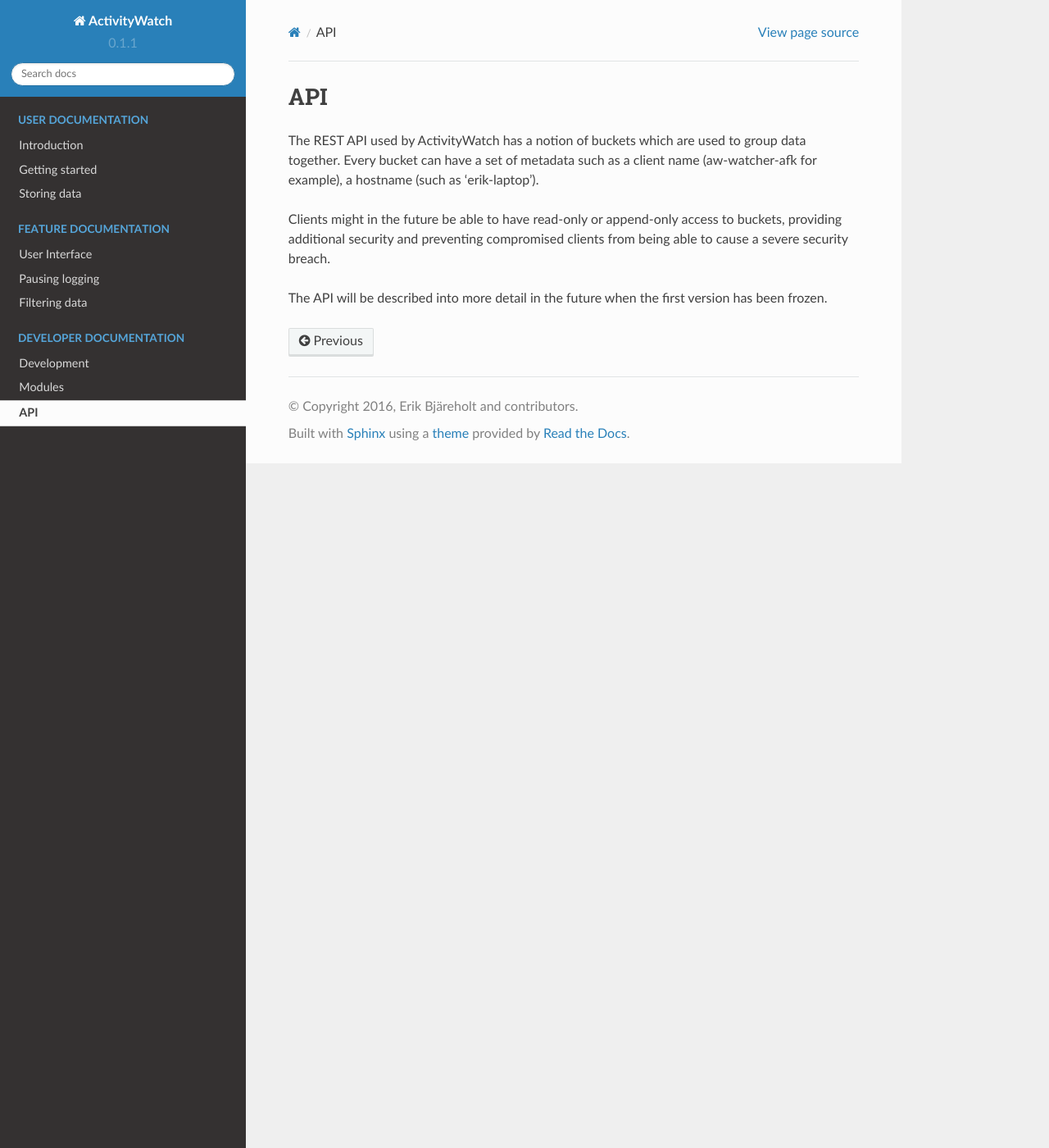
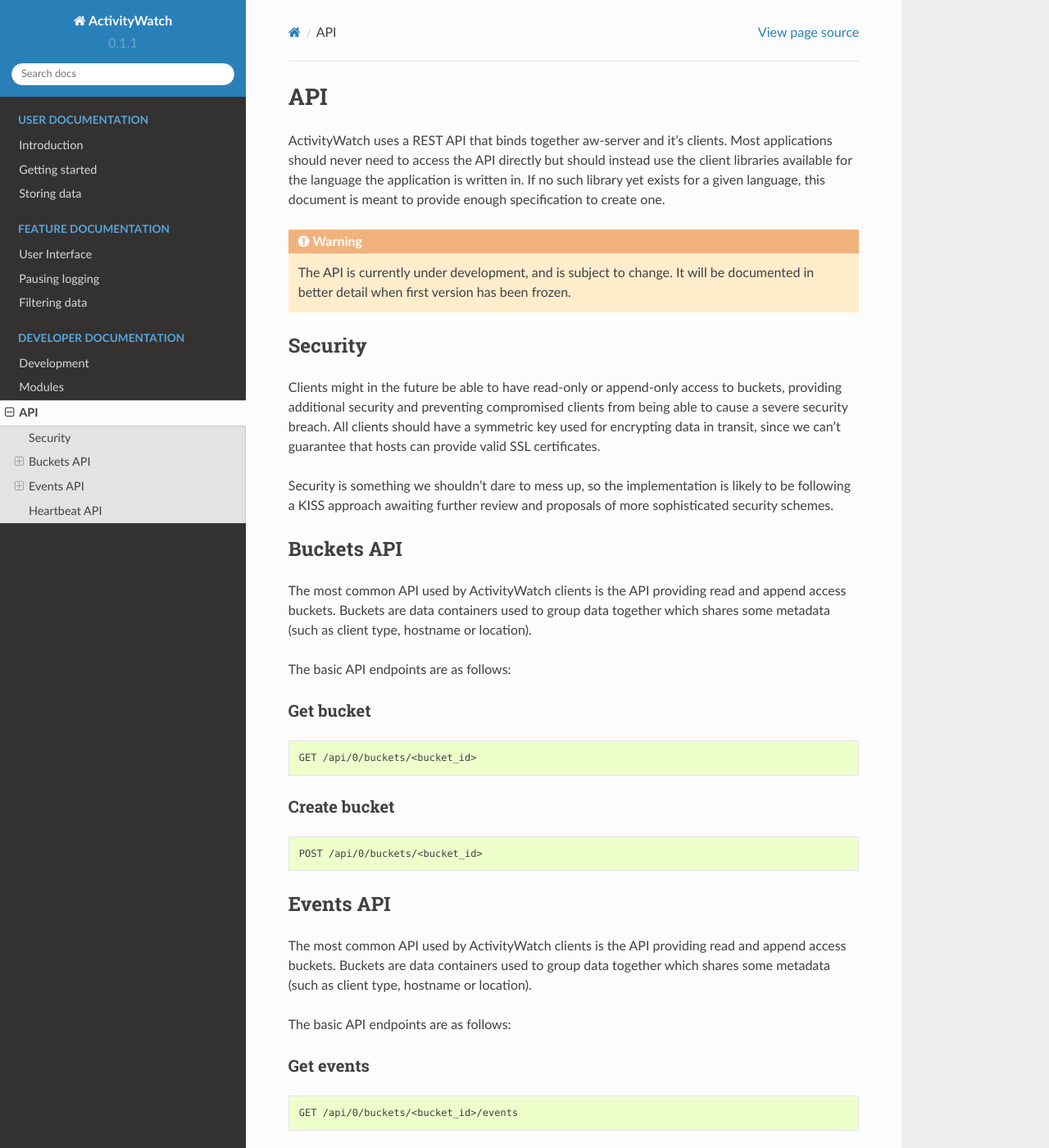
Before and after one commit to ActivityWatch/activitywatch, a Sphinx documentation site: the page built from docs/api.rst, in a window 1280 px wide and 1400 px high. Shown: the whole window at 82% size. Built offline with Sphinx 7.4.7 and the Read the Docs theme 2.0.0, drawn with Linux system fonts in a browser that asks for light colours; some of the changed text lies outside the part shown.

Commit message:
Updated API docs

```diff
--- a/docs/api.rst
+++ b/docs/api.rst
@@ -1,9 +1,71 @@
 API
 ===
 
-The REST API used by ActivityWatch has a notion of buckets which are used to group data together.
-Every bucket can have a set of metadata such as a client name (aw-watcher-afk for example), a hostname (such as 'erik-laptop').
+ActivityWatch uses a REST API that binds together aw-server and it's clients.
+Most applications should never need to access the API directly but should instead use the client libraries available for the language the application is written in.
+If no such library yet exists for a given language, this document is meant to provide enough specification to create one.
+
+.. warning::
+    The API is currently under development, and is subject to change.
+    It will be documented in better detail when first version has been frozen.
+
+Security
+--------
 
 Clients might in the future be able to have read-only or append-only access to buckets, providing additional security and preventing compromised clients from being able to cause a severe security breach.
+All clients should have a symmetric key used for encrypting data in transit, since we can't guarantee that hosts can provide valid SSL certificates.
 
-The API will be described into more detail in the future when the first version has been frozen.
+Security is something we shouldn't dare to mess up, so the implementation is likely to be following a KISS approach awaiting further review and proposals of more sophisticated security schemes.
+
+Buckets API
+-----------
+
+The most common API used by ActivityWatch clients is the API providing read and append access buckets.
+Buckets are data containers used to group data together which shares some metadata (such as client type, hostname or location).
+
+The basic API endpoints are as follows:
+
+Get bucket
+^^^^^^^^^^
+
+.. code-block:: shell
+
+    GET /api/0/buckets/<bucket_id>
+
+Create bucket
+^^^^^^^^^^^^^
+
+.. code-block:: shell
+
+    POST /api/0/buckets/<bucket_id>
+
+
+Events API
+-----------
+
+The most common API used by ActivityWatch clients is the API providing read and append access buckets.
+Buckets are data containers used to group data together which shares some metadata (such as client type, hostname or location).
+
+The basic API endpoints are as follows:
+
+Get events
+^^^^^^^^^^
+
+.. code-block:: shell
+
+    GET /api/0/buckets/<bucket_id>/events
+
+
+Create event
+^^^^^^^^^^^^
+
+.. code-block:: shell
+
+    POST /api/0/buckets/<bucket_id>/events
+
+
+Heartbeat API
+-------------
+
+.. warning::
+    Experimental API, not yet ready for use.
```
